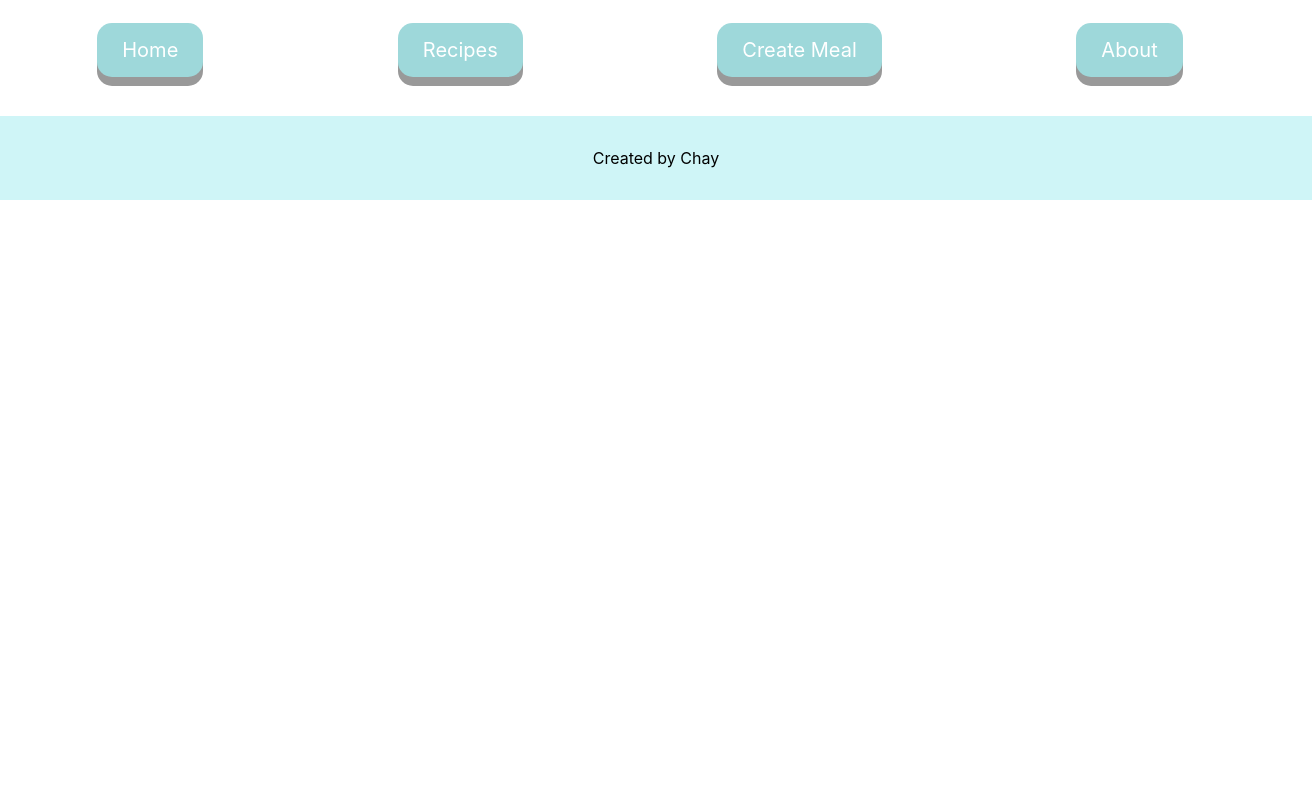
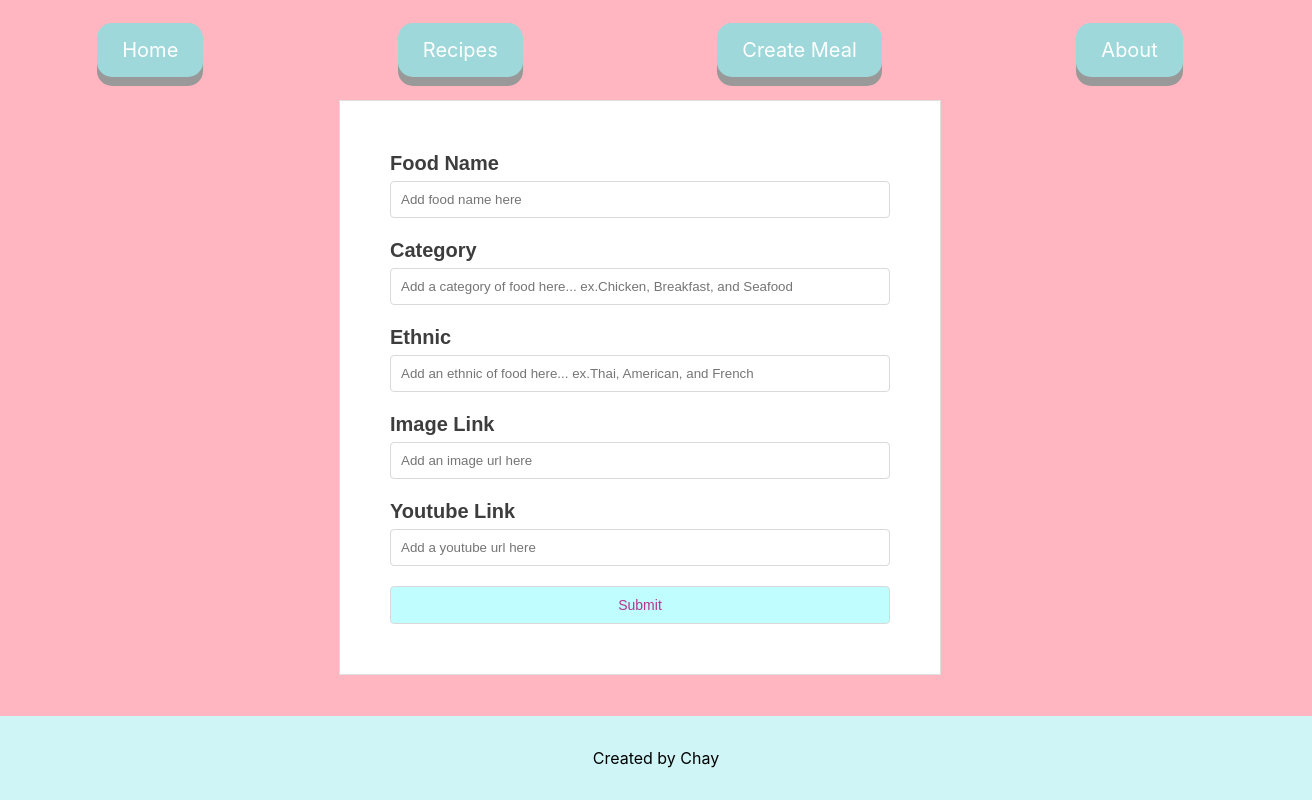
Before and after one commit to chay-chay/bite-bank-client, a React (Create React App) app: page /recipes/1/edit in a window 1280 px wide. Shown: the whole page, 1312 px wide, since content can reach past the window. Built offline with nearby package versions, Linux system fonts and the light colour scheme; no server answers.

Commit message:
set style for meals box

```diff
--- a/src/components/footer/footer.css
+++ b/src/components/footer/footer.css
@@ -2,7 +2,7 @@
     margin-top: 01rem;
     padding: 1rem;
     background-color: #cff5f7;
-    /* position: fixed; */
+    position: fixed;
     bottom: 0;
     left: 0;
     width: 100%;
--- a/src/components/recipes/Recipe.js
+++ b/src/components/recipes/Recipe.js
@@ -3,8 +3,12 @@ import "./recipe.css";
 import ReactPlayer from "react-player";
 import { connect } from "react-redux";
 import { removeRecipe } from "../../actions/recipesActions"
+// import { makeStyles } from '@material-ui/core/styles';
+// import Paper from '@material-ui/core/Paper';
+// import Grid from '@material-ui/core/Grid';
+import { Link } from 'react-router-dom'
 // import { MDBContainer, MDBRow, MDBCol } from "mdbreact";
-import { Link } from 'react-router-dom'
+
 class Recipe extends Component{
   // console.log(props)
 
@@ -16,9 +20,15 @@ class Recipe extends Component{
   render(){
     return (
       <div className="recipe card">
-        <h4> Name : {this.props.recipe.name}</h4>
-        <h4>Category: {this.props.recipe.category}</h4>{" "}
-        <h4>Ethnic: {this.props.recipe.area}</h4>{" "}
+        <h2> {this.props.recipe.name}</h2>
+        <div className="category">
+        <h4>Category: {this.props.recipe.category}</h4>
+        </div>
+
+       <div className="area">
+       <h4>Ethnic: {this.props.recipe.area}</h4>
+       </div>
+
         <img src={this.props.recipe.image_url} className="recipe-image" />
         <div style={{ width: "auto", height: "20rem" }}>
           <ReactPlayer
--- a/src/components/recipes/recipe.css
+++ b/src/components/recipes/recipe.css
@@ -1,21 +1,41 @@
 body{
     text-align: center;
+    background-color: lightpink;
+}
+
+/* h4{
+  text-align: left;
+  float: left;
+
+} */
+.area{
+  float: left;
+}
+.category{
+  float: left;
+  /* display: block; */
 }
 .recipe{
     text-align: center;
-    background-color: #b8f2e6;
-     width: 500px
+    background-color: #f1f8f7;
+     width: 500px;
+     /* flex-direction: row; */
+      display: inline-table;
+      padding: 2rem;
+      margin: 1.5rem;
+      border-radius: 8px;
 }
 .recipe-image{
     border: 1px solid #ddd;
     border-radius: 4px;
     padding: 5px;
     width: 150px;
+    /* float: right; */
 }
 
-.cards{
+/* .cards{
     width: 20rem;
-  }
+  } */
 
   .card:hover{
     box-shadow: 5px 10px 20px 1px rgba(0,0,0,0.253) !important;
--- a/src/containers/RecipesContainer.js
+++ b/src/containers/RecipesContainer.js
@@ -26,7 +26,7 @@ class RecipesContainer extends Component {
 
           </Route>
           <Route exact path="/recipes/new" component={CreateRecipe} />
-          <Route exact path="recipes/:id/edit" component={EditRecipe} />
+          <Route exact path="/recipes/:id/edit" component={EditRecipe} />
           {/* // find recipe match id  and pass found recipe to the form as a props */}
         </Switch>
         {/* {this.props.loading ? <h1>LOADING....</h1> : this.getRecipes()} */}
--- a/src/reducers/recipesReducer.js
+++ b/src/reducers/recipesReducer.js
@@ -18,6 +18,8 @@ const recipesReducer = (state = {recipes: [], loading: false}, action) => {
             return { ...state, recipe: filteredRecipe }
 
         // case "UPDATE_MEAL":
+        // return { state.map(crop => (crop.id === action.crop.id) }
+
 
 
         default:
```
